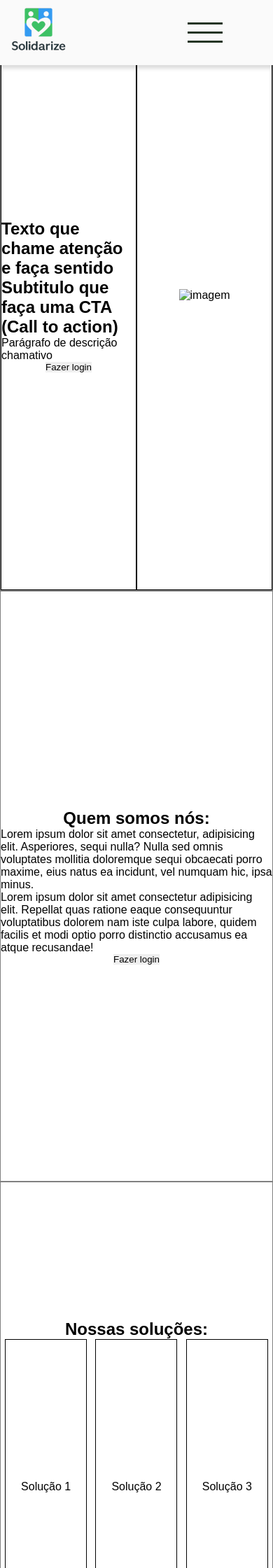
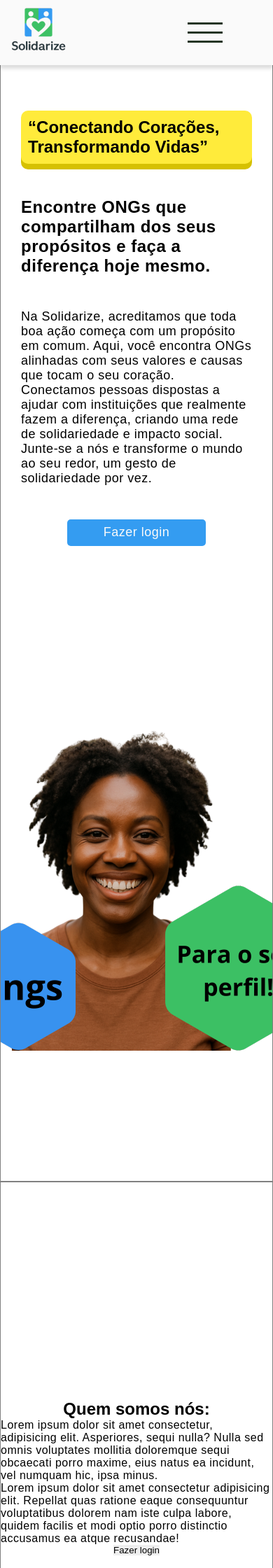
Before and after one commit to theselegadev/solidarize, a PHP site: page / in a window 390 px wide. Shown: the top 2240 px of the page at 70% size. Run offline with PHP 8.4, Linux system fonts and the light colour scheme.

Commit message:
Welcome section responsiva

```diff
--- a/App/css/style.css
+++ b/App/css/style.css
@@ -93,7 +93,46 @@
     align-items: center;
     flex-direction: column;
     width: 50%;
-    border: 1px solid black;
+    /* border: 1px solid black; */
+}
+.box-left{
+    text-align: left;
+    margin-top: 11vh;
+    height: 70%;
+    width: 85%;
+    display: flex;
+    justify-content: center;
+    align-items: center;
+    flex-direction: column;
+    gap: 3rem;
+}
+.box-left h2, p{
+    letter-spacing: 0.5px;
+}
+.box-left p{
+    font-size: large;
+}
+.box-left > button{
+    height: 9%;
+    width: 60%;
+    font-size: large;
+     background-color: #349cf1;
+    color: #fafafa;
+    border-radius: 5px;
+    letter-spacing: 0.5px;
+    cursor: pointer;
+}
+.box-left > button:hover{
+    transition: ease-in-out 500ms;
+    background-color: #349cf1c4;
+}
+.title{
+    width: 100%;
+    padding: 10px;
+    border-radius: 10px;
+    background-color: #ffeb3b;
+    box-shadow: 0px 5px 0px #d6c101;
+    color: black;
 }
 .rigth{
     display: flex;
@@ -101,7 +140,6 @@
     align-items: center;
     flex-direction: column;
     width: 50%;
-    border: 1px solid black;
 }
 .container{
     width: 100%;
@@ -164,4 +202,31 @@
         margin: 5px;
         transition: transform 0.3s ease, opacity 0.3s ease, margin 0.3s ease;
     }
+    .welcome-section{
+        height: 200vh;
+    }
+    main{
+        flex-direction: column;
+    }
+    .left{
+        width: 100%;
+        height: 100vh;
+    }
+    .rigth{
+        height: 100vh;
+        width: 100%;
+    }
+    .box-left{
+        height: 100%;
+        width: 85%;
+    }
+    .title{
+        display: flex;
+        justify-content: center;
+        align-items: center;
+        box-shadow: 0px 8px 0px #d6c101;
+    }
+    .box-left > button{
+        height: 5%;
+    }
 }
--- a/App/index.html
+++ b/App/index.html
@@ -7,7 +7,7 @@
     <link rel="stylesheet" href="css/style.css">
 </head>
 <body>
-    <section>
+    <section class="welcome-section">
         <!-- Main Section (Seção principal)-->
         <header>
             <!-- header e menu da página -->
@@ -35,14 +35,16 @@
         <hr>
         <main>
             <div class="left">
-                <h1>Texto que chame atenção e faça sentido</h1>
-                <h2>Subtitulo que faça uma CTA (Call to action)</h2>
-                <p>Parágrafo de descrição chamativo</p>
-                <button>Fazer login</button>
+                <div class="box-left">
+                    <h1 class="title">“Conectando Corações, Transformando Vidas”</h1>
+                    <h2>Encontre ONGs que compartilham dos seus propósitos e faça a diferença hoje mesmo.</h2>
+                    <p>Na Solidarize, acreditamos que toda boa ação começa com um propósito em comum. Aqui, você encontra ONGs alinhadas com seus valores e causas que tocam o seu coração. Conectamos pessoas dispostas a ajudar com instituições que realmente fazem a diferença, criando uma rede de solidariedade e impacto social. Junte-se a nós e transforme o mundo ao seu redor, um gesto de solidariedade por vez.</p>
+                    <button>Fazer login</button>
+                </div>
             </div>
             <div class="rigth">
                 <!-- Imagem -->
-                <img src="" alt="imagem">
+                <img src="assets/Ongs.png" alt="imagem">
             </div>
         </main>
     </section>
```
Also changed, not shown: App/assets/Design sem nome.png (added), App/assets/Ongs.png (added).
